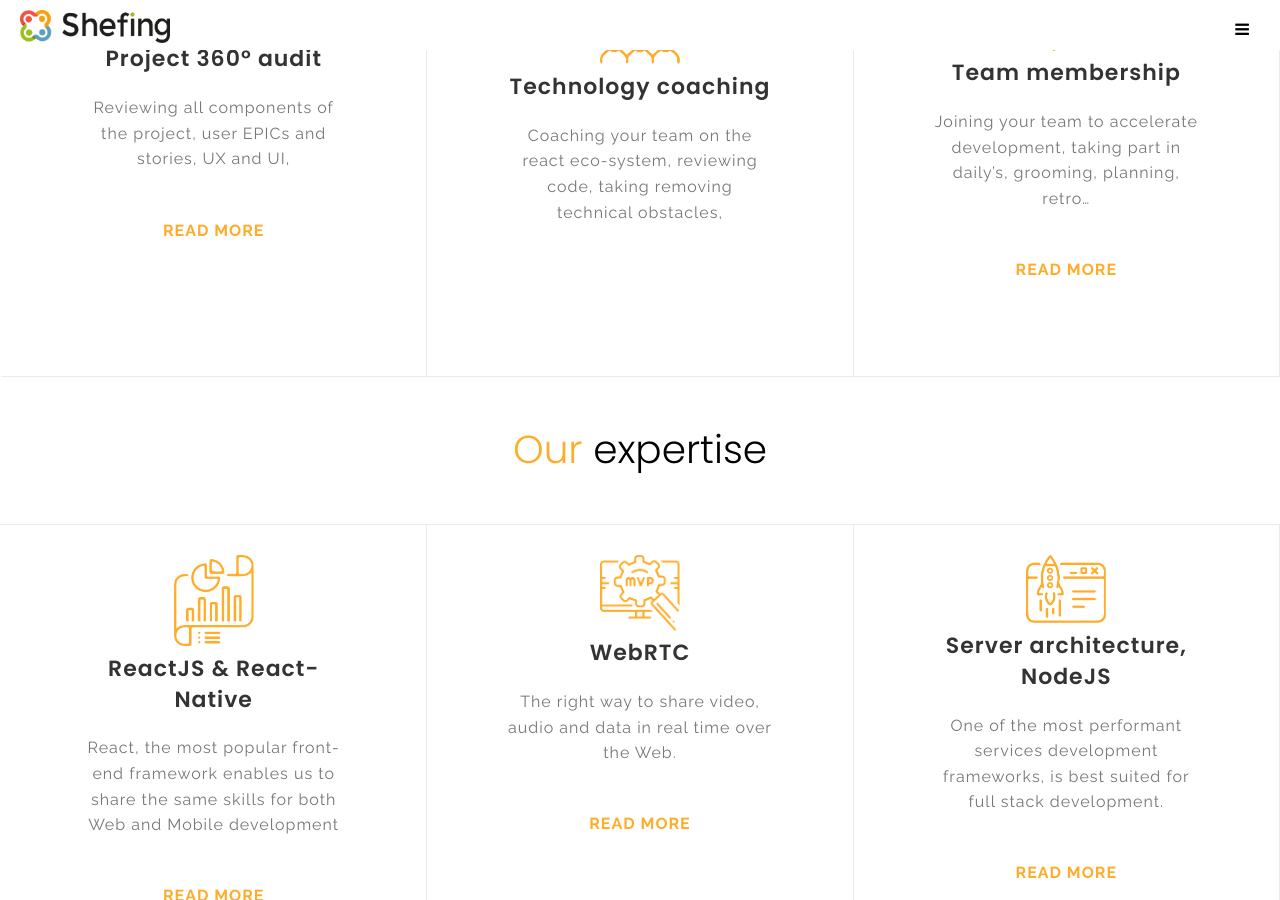
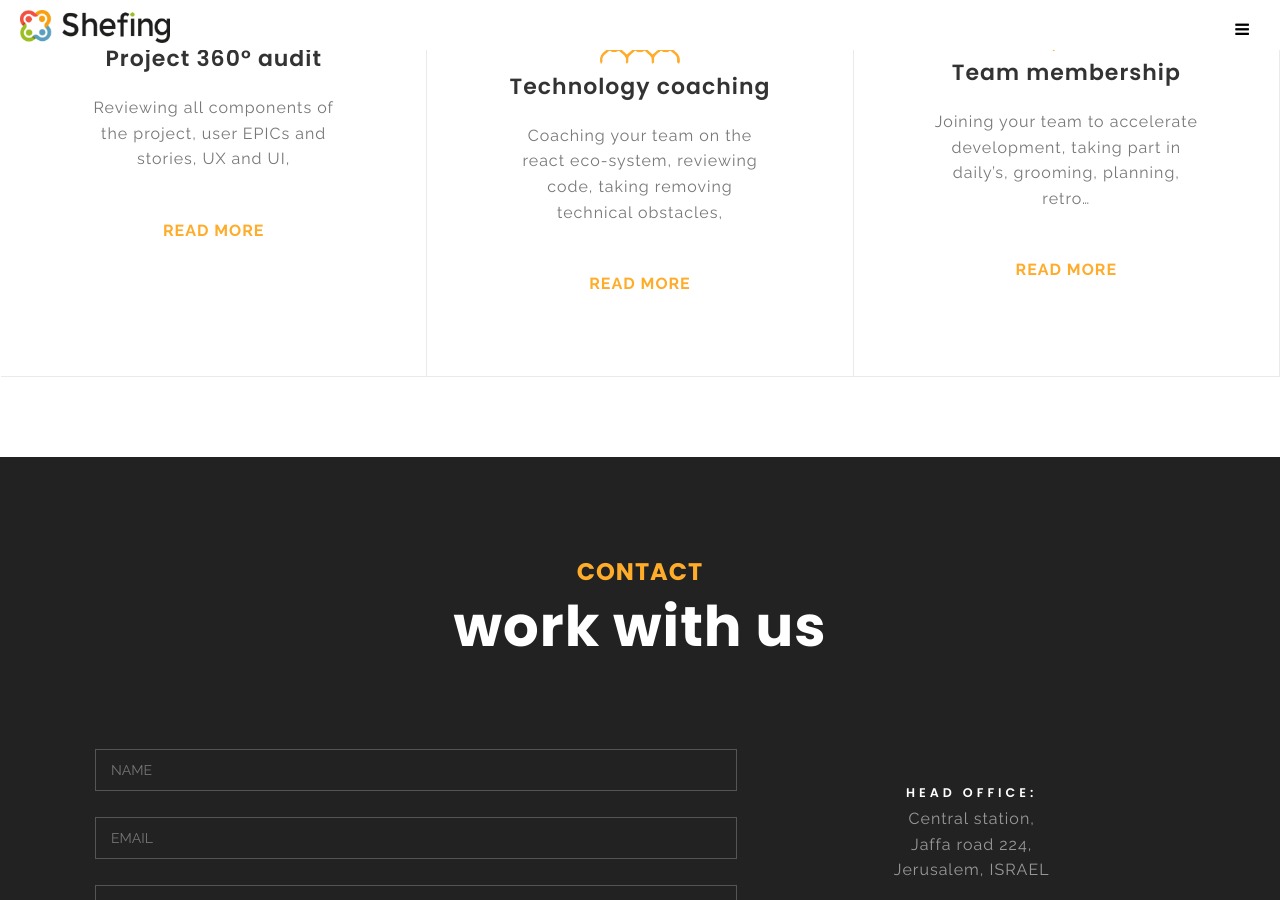
Before and after one commit to shefing/shefing.github.io, a Jekyll site: the page built from index.html, in a window 1280 px wide and 900 px high, scrolled down 3184 px. Built offline with Jekyll 4.4.1, drawn with Linux system fonts in a browser that asks for light colours; some of the changed text lies outside the part shown.

Commit message:
remove expertise

```diff
--- a/index.html
+++ b/index.html
@@ -272,7 +272,7 @@
     {% endfor %}
   </div>
 </div>
-<a id='expertise'></a>
+<!-- <a id='expertise'></a>
 <div class='services'>
   <div class='row'>
     <div class='large-8 columns large-centered'>
@@ -290,7 +290,7 @@
       </div>
     {% endfor %}
   </div>
-</div>
+</div> -->
 
 <!--
 <a id='works'></a>
```
